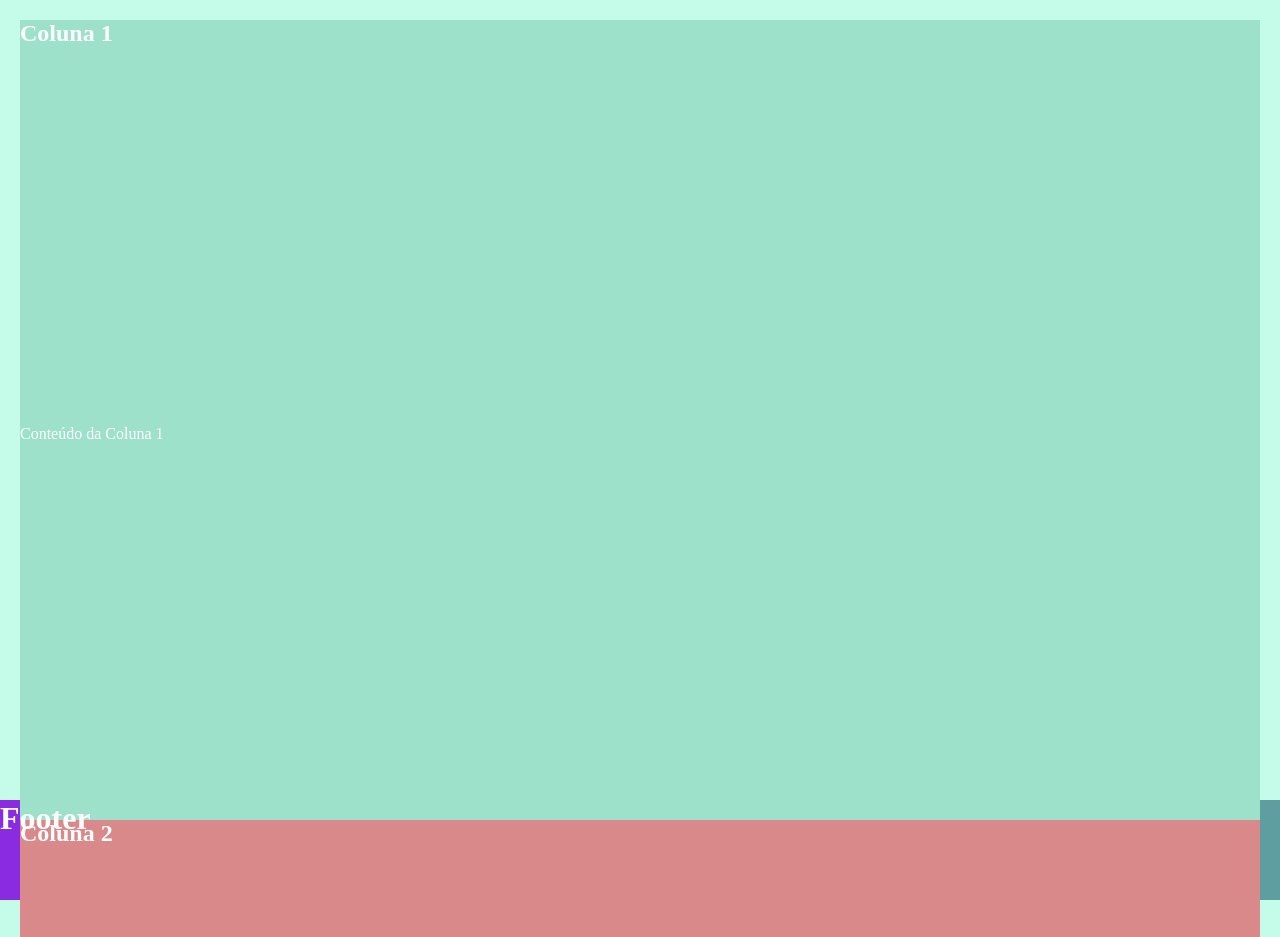
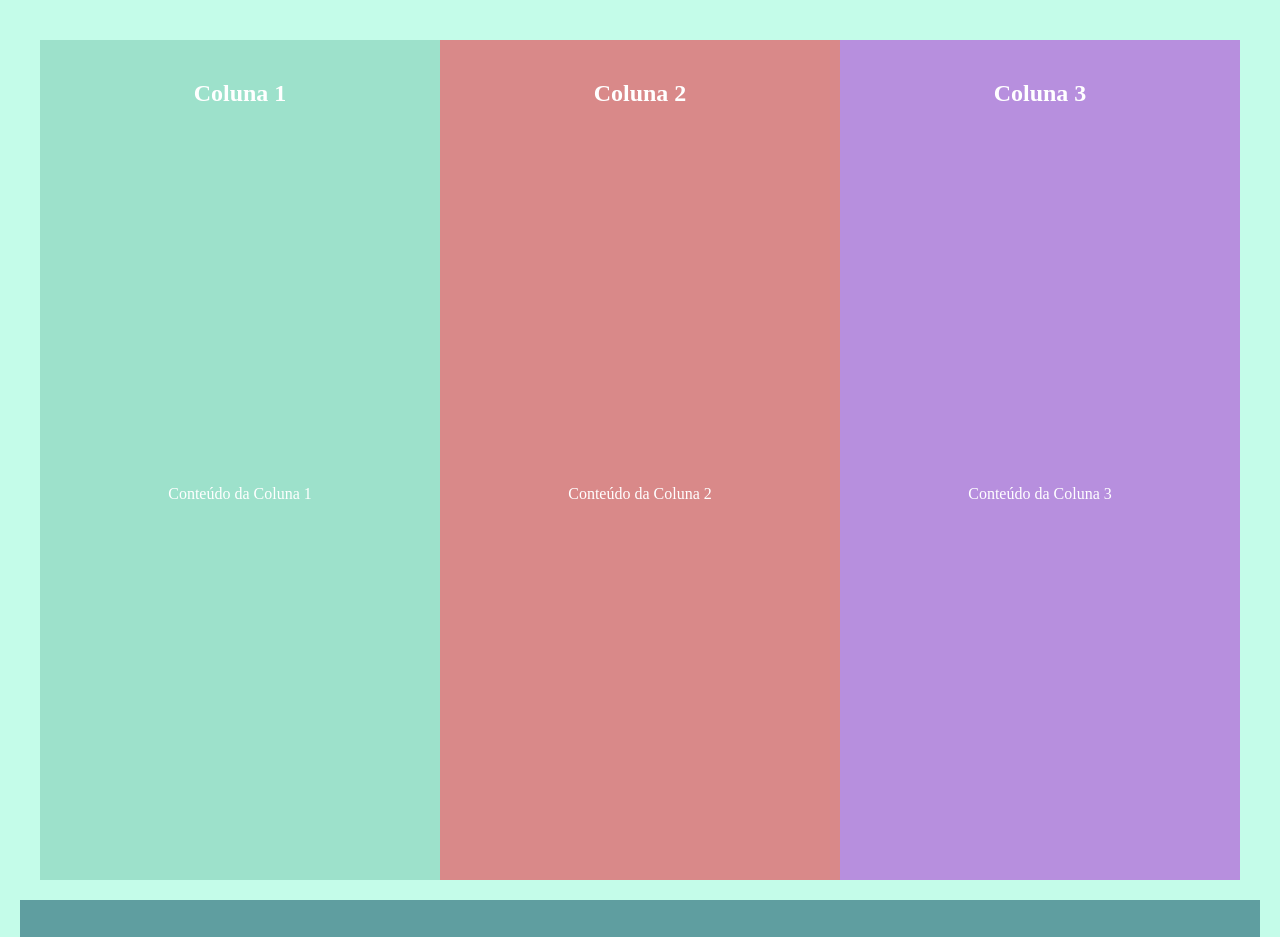
Before and after one commit to ViniciusLimaCabraleSouza/Vinicius-Portfolio, a plain HTML site: page DevWeb/Notion - Exercícios/Grid - Exercíicos/exercicio03/grid03.html in a window 1280 px wide. Shown: the top 937 px of the page. Drawn offline with Linux system fonts and the light colour scheme.

Commit message:
Exercícios DevWeb
Exercícios de grid que estavam no Notion de Desenvolvimento Web

```diff
--- a/DevWeb/Notion - Exercícios/Grid - Exercíicos/exercicio01/grid01.css
+++ b/DevWeb/Notion - Exercícios/Grid - Exercíicos/exercicio01/grid01.css
@@ -1,7 +1,7 @@
 * {
     box-sizing: border-box;
-    margin: 100;
-    padding: 100;
+    margin: 0;
+    padding: 0;
     background-color: rgb(165, 128, 169);
 }
 
@@ -9,16 +9,18 @@
     display: grid;
     grid-template-columns: 70% 30%; /*define a largura das colunas*/
     height: 800px; /* preenche toda a altura*/
+    text-align: center;
+    padding: 20px;
 }
 
 .coluna1{
     background-color: #7dcd80;
     color: white;
-    padding: 20px;
+    text-align: center;
 }
 
 .coluna2{
     background-color: #589ed6;
     color: white;
-    padding: 20px;
+    text-align: center;
 }
--- a/DevWeb/Notion - Exercícios/Grid - Exercíicos/exercicio02/grid02.css
+++ b/DevWeb/Notion - Exercícios/Grid - Exercíicos/exercicio02/grid02.css
@@ -1,9 +1,10 @@
 * {
     box-sizing: border-box;
     margin: 0;
-    padding: 0;
+    padding: 20px;
 }
 body{
+    text-align: center;
     margin: 0;
     padding: 0;
     background-color: rgb(196, 252, 233);
@@ -18,13 +19,12 @@ header{
     display: grid;
     height: 100px;
     width: 20px;
-    background-color: blueviolet;
 }
 .colunas{ /*chamei o container de "colunas"*/
     display: grid;
     grid-template-columns: 50% 50%; /*define a largura das colunas*/
-    height: 800px; /* preenche toda a altura*/
-    padding: 20px;
+    height: 100%; /* preenche toda a altura*/
+    padding: 0;
 }
 .coluna1{
     display: grid;
--- a/DevWeb/Notion - Exercícios/Grid - Exercíicos/exercicio03/grid03.css
+++ b/DevWeb/Notion - Exercícios/Grid - Exercíicos/exercicio03/grid03.css
@@ -1,9 +1,10 @@
 * {
-    box-sizing: border-box;
+    box-sizing: content-box;
     margin: 0;
-    padding: 0;
+    padding: 20px;
 }
 body{
+    text-align: center;
     margin: 0;
     padding: 0;
     background-color: rgb(196, 252, 233);
@@ -14,17 +15,16 @@ footer{
     text-align: center;
 }
 
+.colunas{ /*chamei o container de "colunas"*/
+    display: grid;
+    grid-template-columns: auto auto auto; /*define a largura das colunas*/
+    height: 100%; /* preenche toda a altura*/
+    grid-area: body;
+}
 .rodapé{
     display: grid;
     height: 100px;
-    width: 20px;
-    background-color: blueviolet;
-}
-.colunas{ /*chamei o container de "colunas"*/
-    display: grid;
-    grid-template-columns: fr fr fr; /*define a largura das colunas*/
-    height: 800px; /* preenche toda a altura*/
-    padding: 20px;
+    grid-area: footer;
 }
 .coluna1{
     display: grid;
--- /dev/null
+++ b/DevWeb/Notion - Exercícios/Grid - Exercíicos/exercicios04/grid04.css
@@ -0,0 +1,25 @@
+* {
+    box-sizing: content-box;
+    margin: 0;
+    padding: 0;
+}
+body{
+    background-color: aquamarine;
+    text-align: center;
+    margin: 0;
+    padding: 20px;
+}
+.colunas{
+    display: grid;
+    grid-template-columns: 25% 75%;
+}
+.sidebar{
+    background-color: rgb(183, 130, 233);
+    display: grid;
+    height: 800px;
+}
+.corpo-texto{
+    background-color: rgb(117, 158, 233);
+    display: grid;
+    height: 800px;
+}
--- /dev/null
+++ b/DevWeb/Notion - Exercícios/Grid - Exercíicos/exercicios05/grid05.css
@@ -0,0 +1,58 @@
+* {
+    box-sizing: content-box;
+    margin: 0;
+    padding: 0;
+}
+
+body {
+    background-color: aquamarine;
+    text-align: center;
+    margin: 0;
+    padding: 0;
+}
+
+header {
+    background: #91e994;
+    color: white;
+    padding: 0;
+    text-align: center;
+}
+
+.colunas {
+    display: flex;
+    margin: 0;
+}
+
+.coluna-esquerda, .coluna-direita {
+    width: 20%;
+    background: #f4f4f4;
+    padding: 0;
+    height: 800px;
+}
+
+.conteudo {
+    width: 60%;
+    padding: 15px;
+}
+
+.coluna-esquerda ul {
+    list-style-type: none;
+    margin: 10px 0;
+    text-decoration: none;
+    color: #333;
+}
+.sidebar-left:hover {
+    text-decoration: underline;
+    color: #91e994;
+}
+
+footer {
+    text-align: center;
+    background: #a1a1a1;
+    color: white;
+    padding: 10px;
+    position: fixed;
+    bottom: 0;
+    width: 100%;
+    margin-top: 20px;
+}
```
Also changed, not shown: DevWeb/Notion - Exercícios/Grid - Exercíicos/exercicios04/grid04.html (added, +23 -0 lines), DevWeb/Notion - Exercícios/Grid - Exercíicos/exercicios05/grid05.html (added, +35 -0 lines).
